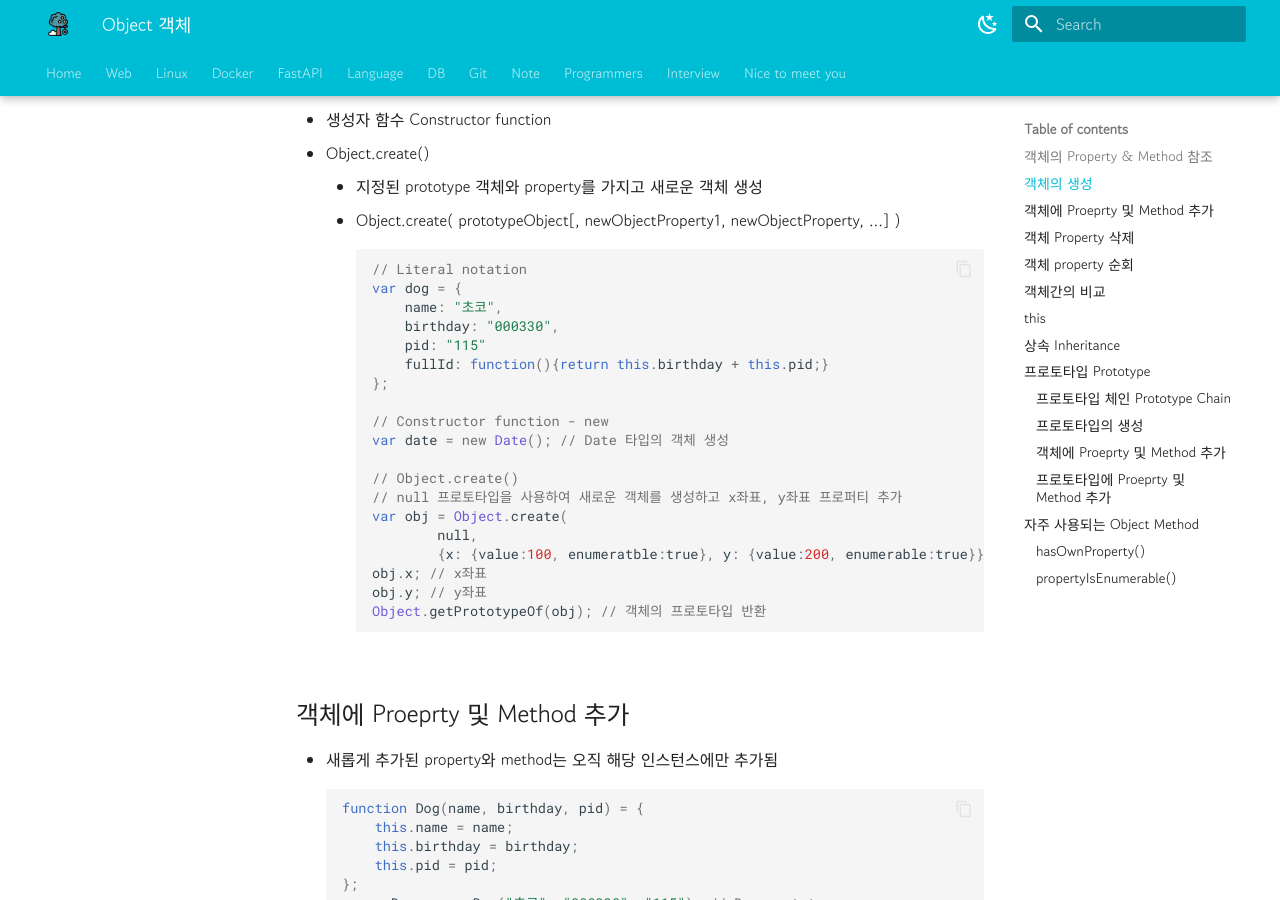
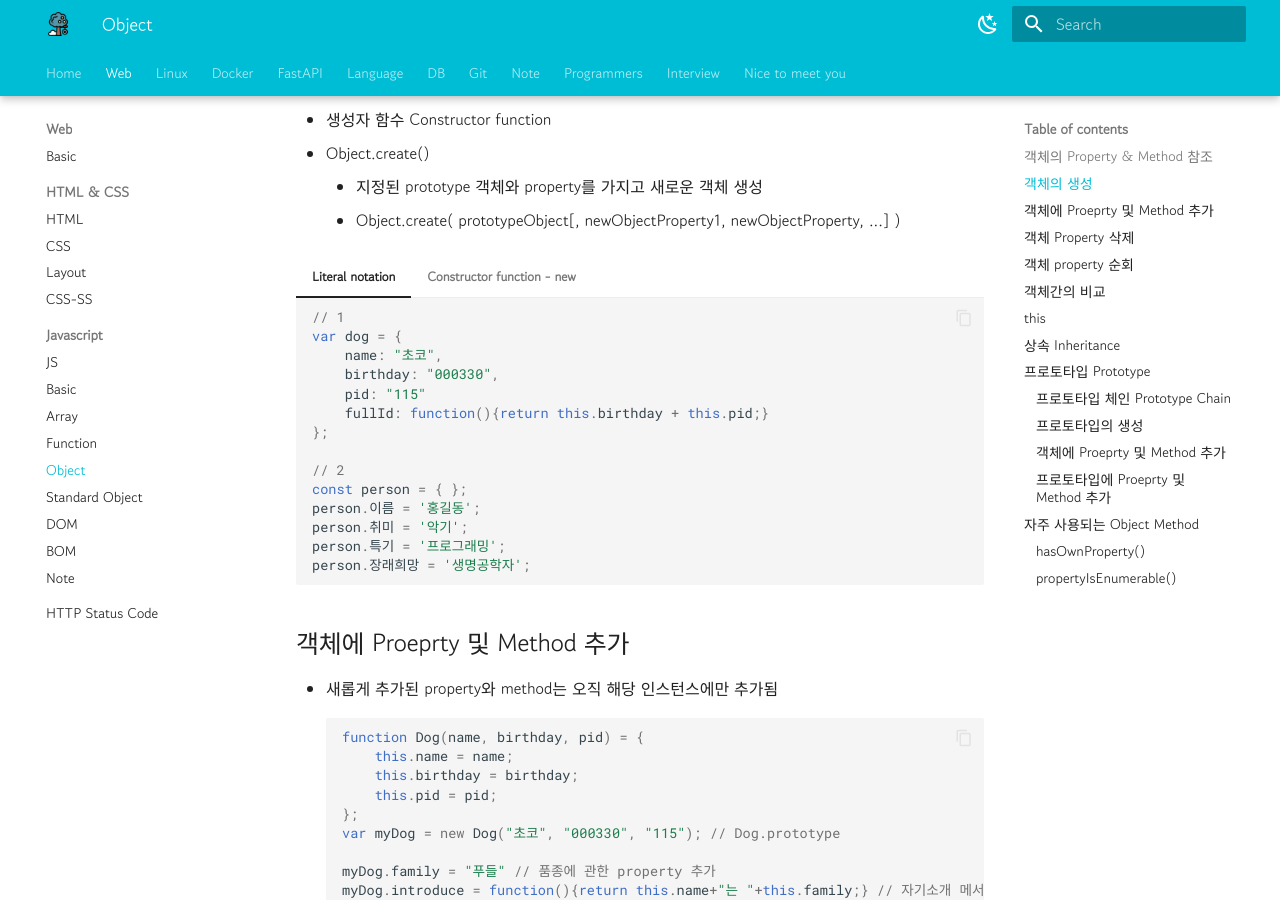
Before and after one commit to YSHeee/YSHeee.github.io, an MkDocs documentation site: the page built from docs/web/javascript/object.md, in a window 1280 px wide and 900 px high, scrolled down 1152 px. Built offline with MkDocs 1.6.1 and Material for MkDocs 9.7.7, drawn with Linux system fonts in a browser that asks for light colours; some of the changed text lies outside the part shown.

Commit message:
Modify structure

````diff
--- a/docs/web/javascript/object.md
+++ b/docs/web/javascript/object.md
@@ -38,27 +38,37 @@
 - Object.create()
     - 지정된 prototype 객체와 property를 가지고 새로운 객체 생성
     - Object.create( prototypeObject[, newObjectProperty1, newObjectProperty, ...] )
-``` javascript
-// Literal notation
-var dog = {
-    name: "초코",
-    birthday: "000330",
-    pid: "115"
-    fullId: function(){return this.birthday + this.pid;}
-};
 
-// Constructor function - new
-var date = new Date(); // Date 타입의 객체 생성
+=== "Literal notation"
+    ``` javascript
+    // 1
+    var dog = {
+        name: "초코",
+        birthday: "000330",
+        pid: "115"
+        fullId: function(){return this.birthday + this.pid;}
+    };
 
-// Object.create()
-// null 프로토타입을 사용하여 새로운 객체를 생성하고 x좌표, y좌표 프로퍼티 추가
-var obj = Object.create(
-        null,
-        {x: {value:100, enumeratble:true}, y: {value:200, enumerable:true}});
-obj.x; // x좌표
-obj.y; // y좌표
-Object.getPrototypeOf(obj); // 객체의 프로토타입 반환
-```
+    // 2
+	const person = { };
+	person.이름 = '홍길동';
+	person.취미 = '악기';
+	person.특기 = '프로그래밍';
+	person.장래희망 = '생명공학자';
+    ```
+=== "Constructor function - new"
+    ``` javascript
+    var date = new Date(); // Date 타입의 객체 생성
+
+    // Object.create()
+    // null 프로토타입을 사용하여 새로운 객체를 생성하고 x좌표, y좌표 프로퍼티 추가
+    var obj = Object.create(
+            null,
+            {x: {value:100, enumeratble:true}, y: {value:200, enumerable:true}});
+    obj.x; // x좌표
+    obj.y; // y좌표
+    Object.getPrototypeOf(obj); // 객체의 프로토타입 반환
+    ```
 
 ## 객체에 Proeprty 및 Method 추가
 
--- a/mkdocs.yml
+++ b/mkdocs.yml
@@ -119,15 +119,20 @@
   - Home: index.md
   - Web:
     - Basic : web/basic.md
-    - HTML : web/html.md
-    - CSS : web/css.md
-    - Layout : web/layout.md
-    - CSS-SS: web/style-sheet.md
+    - HTML & CSS:
+      - HTML: web/design/html.md
+      - CSS: web/design/css.md
+      - Layout: web/design/layout.md
+      - CSS-SS: web/design/style-sheet.md
     - Javascript:
       - JS: web/javascript/js.md
       - Basic: web/javascript/basic.md
-      - Array : web/javascript/array.md
-      - Function : web/javascript/function.md
+      - Array: web/javascript/array.md
+      - Function: web/javascript/function.md
+      - Object: web/javascript/object.md
+      - Standard Object: web/javascript/standard_object.md
+      - DOM: web/javascript/dom.md
+      - BOM: web/javascript/bom.md
       - Note: web/javascript/note.md
     - HTTP Status Code: web/status-code.md
   - Linux:
````
Also changed, not shown: docs/web/design/css.md (renamed from docs/web/css.md), docs/web/design/html.md (renamed from docs/web/html.md), docs/web/design/layout.md (renamed from docs/web/layout.md), docs/web/design/style-sheet.md (renamed from docs/web/style-sheet.md).
